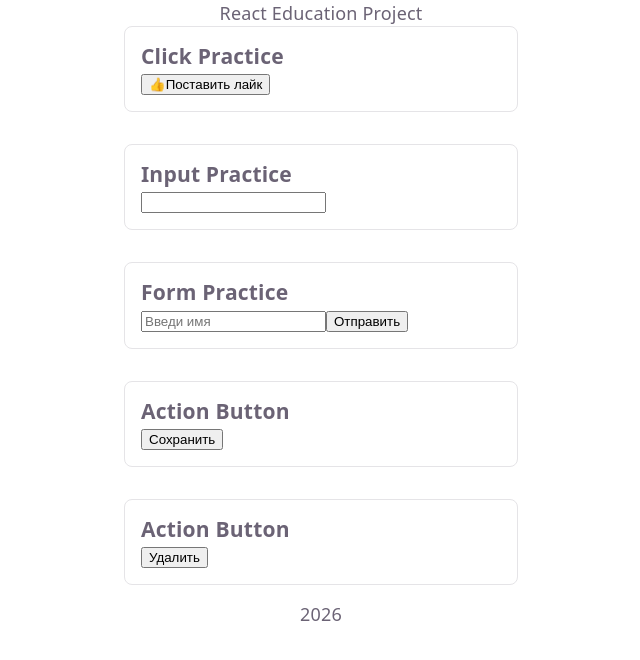
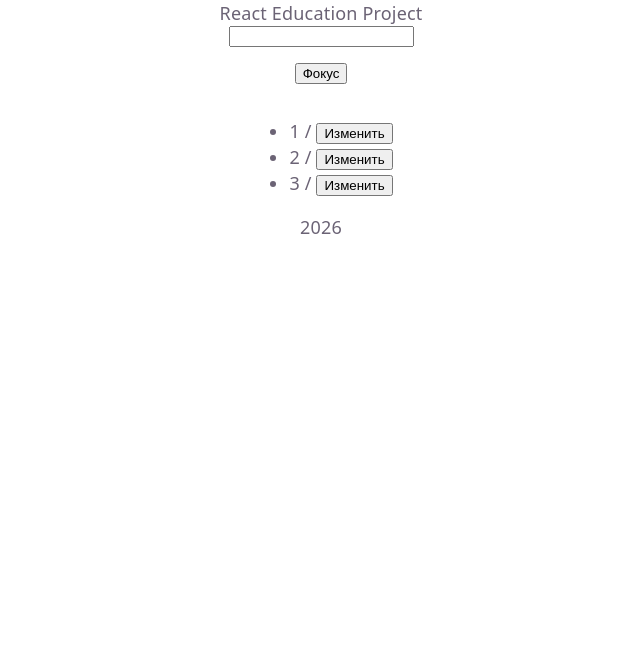
Before and after one commit to mikalai-repin/react-homeworks, a React (Vite) app: page / in a window 1280 px wide. Shown: the top 660 px of the page, without its empty margins (319-959 px from the left). Built offline with nearby package versions, Linux system fonts and the light colour scheme.

Commit message:
feat: added List component with keys, item update and useRef input

```diff
--- a/src/App.tsx
+++ b/src/App.tsx
@@ -2,27 +2,59 @@ import './App.css'
 import Footer from './components/Footer'
 import Header from './components/Header'
 import { MainContent } from './components/Content'
-import ClickPractice from './components/ClickPractice'
-import InputPractice from './components/InputPractice'
-import FormPractice from './components/FormPractice'
-import ActionButton from './components/ActionButton'
+import List from './components/List'
+import { useRef, useState } from 'react'
 
 function App() {
-  const saveAction = () => {
-    console.log('Сохранено')
+  const inputRef = useRef<HTMLInputElement>(null)
+  const [list, setList] = useState([
+    { id: 1, value: '1' },
+    { id: 2, value: '2' },
+    { id: 3, value: '3' },
+  ])
+
+  const [text, setText] = useState('')
+
+  const updateItemById = (id: number) => {
+    setList((prev) =>
+      prev.map((item) => {
+        if (item.id === id) {
+          return { ...item, value: `!!! ${item.value}` }
+        }
+
+        return item
+      })
+    )
   }
-  const deleteAction = () => {
-    console.log('Удалено')
+
+  const handleInputChange = (e: React.ChangeEvent<HTMLInputElement>) => {
+    setText(e.target.value)
   }
+
+  const handleEnterAction = (e: React.KeyboardEvent) => {
+    if (e.key === 'Enter') {
+      setList((prev) => [...prev, { value: text, id: list.length + 1 }]) // у нас всё равно нет удаления, поэтому можно и такой id
+      setText('')
+    }
+  }
+
+  const handleFocus = () => {
+    inputRef.current?.focus()
+  }
+
   return (
     <>
       <Header />
       <MainContent>
-        <ClickPractice />
-        <InputPractice />
-        <FormPractice />
-        <ActionButton text="Сохранить" callback={saveAction} />
-        <ActionButton text="Удалить" callback={deleteAction} />
+        <input
+          ref={inputRef}
+          type="text"
+          value={text}
+          onChange={handleInputChange}
+          onKeyDown={handleEnterAction}
+        />
+        <button onClick={handleFocus}>Фокус</button>
+        <List listData={list} modifyItem={updateItemById} />
       </MainContent>
       <Footer />
     </>
--- /dev/null
+++ b/src/components/List.tsx
@@ -0,0 +1,18 @@
+type Props = {
+  listData: { id: number; value: string }[]
+  modifyItem: (id: number) => void
+}
+
+const List: React.FC<Props> = ({ listData, modifyItem }) => {
+  return (
+    <ul>
+      {listData.map(({ id, value }) => (
+        <li key={id}>
+          {value} / <button onClick={() => modifyItem(id)}>Изменить</button>
+        </li>
+      ))}
+    </ul>
+  )
+}
+
+export default List
```
